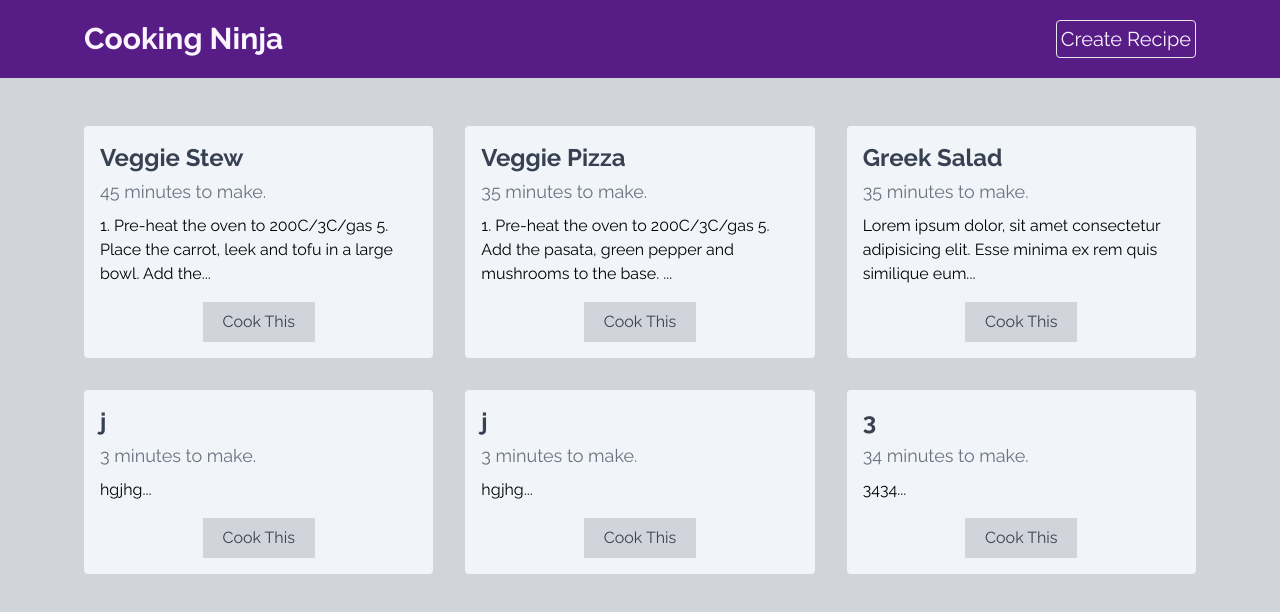
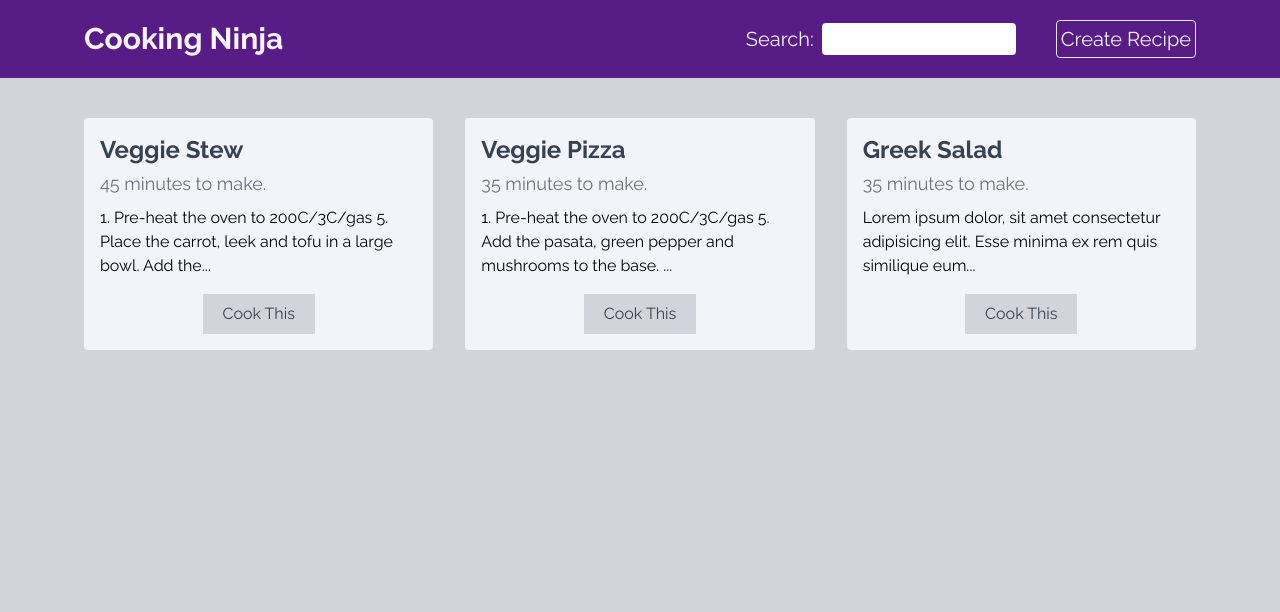
Before and after one commit to DavidRedding/recipe-directory, a React (Create React App) app: page / in a window 1280 px wide. Shown: the top 612 px of the page. Built offline with nearby package versions, Linux system fonts and the light colour scheme; data requests are answered from the project's data file.

Commit message:
Search & RecipeList logic + Styling

```diff
--- a/data/db.json
+++ b/data/db.json
@@ -3,66 +3,23 @@
     {
       "id": "1",
       "title": "Veggie Stew",
-      "ingredients": [
-        "1 Carrot",
-        "1 Leek",
-        "200g Tofu",
-        "300ml Veg stock"
-      ],
+      "ingredients": ["1 Carrot", "1 Leek", "200g Tofu", "300ml Veg stock"],
       "method": "1. Pre-heat the oven to 200C/3C/gas 5. Place the carrot, leek and tofu in a large bowl. Add the stock and mix well. 2. Add the rest of the ingredients and mix well. 3. Place the mixture in a large bowl and cover with a lid. 4. Place the lid on the oven and cook for 40 minutes. 5. Serve with a slaw of your choice.",
       "cookingTime": "45 minutes"
     },
     {
       "id": "2",
       "title": "Veggie Pizza",
-      "ingredients": [
-        "1 Base",
-        "Tomata pasata",
-        "1 Green pepper",
-        "100g Mushrooms"
-      ],
+      "ingredients": ["1 Base", "Tomata pasata", "1 Green pepper", "100g Mushrooms"],
       "method": "1. Pre-heat the oven to 200C/3C/gas 5. Add the pasata, green pepper and mushrooms to the base. Place the lid on the oven and cook for 30 minutes. 5. Serve with a slaw of your choice",
       "cookingTime": "35 minutes"
     },
     {
       "id": "3",
       "title": "Greek Salad",
-      "ingredients": [
-        "1 Onion",
-        "1 Block of Feta",
-        "Olives",
-        "Tomatoes",
-        "Olive Oil"
-      ],
+      "ingredients": ["1 Onion", "1 Block of Feta", "Olives", "Tomatoes", "Olive Oil"],
       "method": "Lorem ipsum dolor, sit amet consectetur adipisicing elit. Esse minima ex rem quis similique eum ratione quaerat, voluptas molestias ut repudiandae delectus voluptates. Eius esse at tenetur ab accusamus excepturi?",
       "cookingTime": "35 minutes"
-    },
-    {
-      "title": "j",
-      "method": "hgjhg",
-      "ingredients": [
-        "jdf"
-      ],
-      "cookingTime": "3 minutes",
-      "id": "Rj3ifmx"
-    },
-    {
-      "title": "j",
-      "method": "hgjhg",
-      "ingredients": [
-        "jdf"
-      ],
-      "cookingTime": "3 minutes",
-      "id": "hgX98ww"
-    },
-    {
-      "title": "3",
-      "method": "3434",
-      "ingredients": [
-        "34343"
-      ],
-      "cookingTime": "34 minutes",
-      "id": "S8IuxBx"
     }
   ]
 }
--- a/src/App.js
+++ b/src/App.js
@@ -11,6 +11,7 @@ const App = () => {
     <div className="min-h-screen bg-gray-300">
       <BrowserRouter>
         <Navbar />
+        <div className="max-w-6xl px-5 py-10 mx-auto">
           <Switch>
             <Route path="/" exact>
               <Home />
@@ -25,6 +26,7 @@ const App = () => {
               <Recipe />
             </Route>
           </Switch>
+        </div>
       </BrowserRouter>
     </div>
   );
--- a/src/components/Navbar.js
+++ b/src/components/Navbar.js
@@ -1,4 +1,5 @@
 import { Link } from 'react-router-dom';
+import SearchBar from './SearchBar';
 
 const Navbar = () => {
   return (
@@ -7,9 +8,12 @@ const Navbar = () => {
         <Link to="/">
           <h1 className="text-3xl font-bold ">Cooking Ninja</h1>
         </Link>
-        <Link to="/create" className="p-1 text-xl border rounded ">
-          Create Recipe
-        </Link>
+        <div className="flex items-center justify-between">
+          <SearchBar />
+          <Link to="/create" className="p-1 ml-8 text-xl border rounded md:ml-10 ">
+            Create Recipe
+          </Link>
+        </div>
       </nav>
     </div>
   );
--- a/src/components/RecipeList.js
+++ b/src/components/RecipeList.js
@@ -1,6 +1,9 @@
 import { Link } from 'react-router-dom';
 
-const RecipeList = ({ recipes }) => (
+const RecipeList = ({ recipes }) => {
+  if (recipes.length === 0) return <div>No recipes to found...</div>;
+
+  return (
     <div className="grid grid-cols-3 gap-8">
       {recipes.map((recipe) => (
         <div key={recipe.id} className="p-4 transition-all duration-500 rounded bg-slate-100 hover:rotate-3">
@@ -17,5 +20,6 @@ const RecipeList = ({ recipes }) => (
       ))}
     </div>
   );
+};
 
 export default RecipeList;
--- /dev/null
+++ b/src/components/SearchBar.js
@@ -0,0 +1,32 @@
+import { useEffect, useState } from 'react';
+import { useHistory } from 'react-router-dom';
+
+const SearchBar = () => {
+  const [term, setTerm] = useState('');
+  const history = useHistory();
+
+  const handleSubmit = (e) => {
+    e.preventDefault();
+
+    history.push(`/search?q=${term}`);
+  };
+
+  return (
+    <div>
+      <form onSubmit={handleSubmit}>
+        <label className="flex items-center space-x-2 text-black">
+          <span className="text-xl text-purple-50 "> Search:</span>
+          <input
+            className="p-1 px-2 rounded"
+            required
+            type="text"
+            onChange={(e) => setTerm(e.target.value)}
+            value={term}
+          />
+        </label>
+      </form>
+    </div>
+  );
+};
+
+export default SearchBar;
--- a/src/pages/create/Create.js
+++ b/src/pages/create/Create.js
@@ -39,8 +39,8 @@ const Create = () => {
   const mappedIngredients = ingredients.map((ing) => <em key={ing}>{ing}, </em>);
 
   return (
-    <div className="max-w-6xl px-5 mx-auto">
-      <h1 className="py-2 mt-8 text-2xl font-semibold text-center text-slate-800">Add a New Recipe</h1>
+    <div>
+      <h1 className="py-2 text-2xl font-semibold text-center text-slate-800">Add a New Recipe</h1>
       <form onSubmit={(e) => handleSubmit(e)} className="flex flex-col w-4/5 mx-auto space-y-3">
         <label>
           <span> Recipe title :</span>
--- a/src/pages/home/Home.js
+++ b/src/pages/home/Home.js
@@ -5,7 +5,7 @@ const Home = () => {
   const { data: recipes, error, isPending } = useFetch('http://localhost:3000/recipes');
 
   return (
-    <div className=" max-w-6xl mx-auto my-12 px-5">
+    <div>
       {error && <div>{error}</div>}
       {isPending && <div>Loading...</div>}
       {recipes && <RecipeList recipes={recipes} />}
--- a/src/pages/recipe/Recipe.js
+++ b/src/pages/recipe/Recipe.js
@@ -8,7 +8,7 @@ const Recipe = () => {
 
   // prettier-ignore
   return (
-    <div className='max-w-6xl px-5 mx-auto my-10 text-center'>
+    <div className='mx-auto text-center '>
     <div className='px-10 bg-white rounded '>
       {error && <p>{error}</p>}
       {isPending && <p>Loading...</p>}
--- a/src/pages/search/Search.js
+++ b/src/pages/search/Search.js
@@ -1,5 +1,25 @@
+import { useLocation } from 'react-router-dom';
+import useFetch from '../../hooks/useFetch';
+import RecipeList from '../../components/RecipeList';
+
 const Search = () => {
-  return <div>Search</div>;
+  // Grabs ahold of the query
+  const queryString = useLocation().search;
+  const queryParams = new URLSearchParams(queryString);
+  const query = queryParams.get('q');
+
+  // Making a JSON search request with the query
+  const url = `http://localhost:3000/recipes?q=${query}`;
+  const { error, data, isPending } = useFetch(url); // if recipe doesnt exist, data will return []
+
+  return (
+    <div className="text-xl text-center">
+      <h2 className="mb-8 text-3xl font-semibold">Recipes including "{query}"</h2>
+      {error && <p>{error}</p>}
+      {isPending && <p>Loading...</p>}
+      {data && <RecipeList recipes={data} />}
+    </div>
+  );
 };
 
 export default Search;
```
Lines whose indentation alone changed are shown as unchanged.
